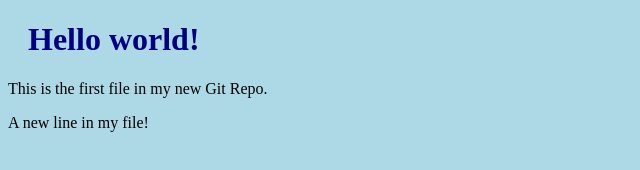
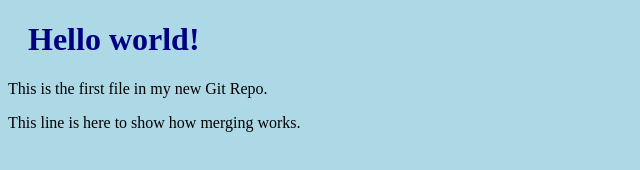
Before and after one commit to ausrazali/hello-world, a plain HTML site: page index.html in a window 1280 px wide. Shown: the whole page, without its empty margins (0-640 px from the left). Drawn offline with Linux system fonts and the light colour scheme.

Commit message:
updated index.html with emergency fix

```diff
--- a/index.html
+++ b/index.html
@@ -7,6 +7,6 @@
     <body>
         <h1>Hello world!</h1>
         <p>This is the first file in my new Git Repo.</p>
-        <p>A new line in my file!</p>
+        <p>This line is here to show how merging works.</p>
     </body>
 </html>
```
